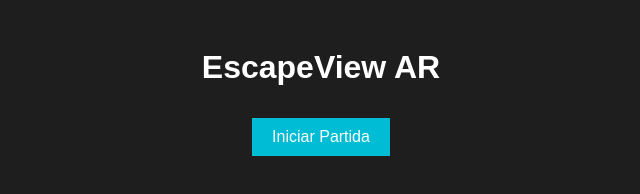
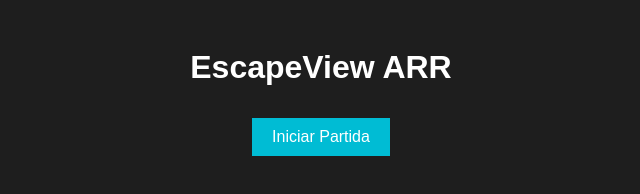
Before and after one commit to cibucristi/lol, a plain HTML site: page index.html in a window 1280 px wide. Shown: the whole page, without its empty margins (319-959 px from the left). Drawn offline with Linux system fonts and the light colour scheme.

Commit message:
Update index.html

```diff
--- a/index.html
+++ b/index.html
@@ -8,7 +8,7 @@
 </head>
 <body>
   <div class="container">
-    <h1>EscapeView AR</h1>
+    <h1>EscapeView ARR</h1>
     <button id="start-btn">Iniciar Partida</button>
     <div id="game" style="display:none;">
       <button id="scan-btn">Escanear pista (simulado)</button>
```
